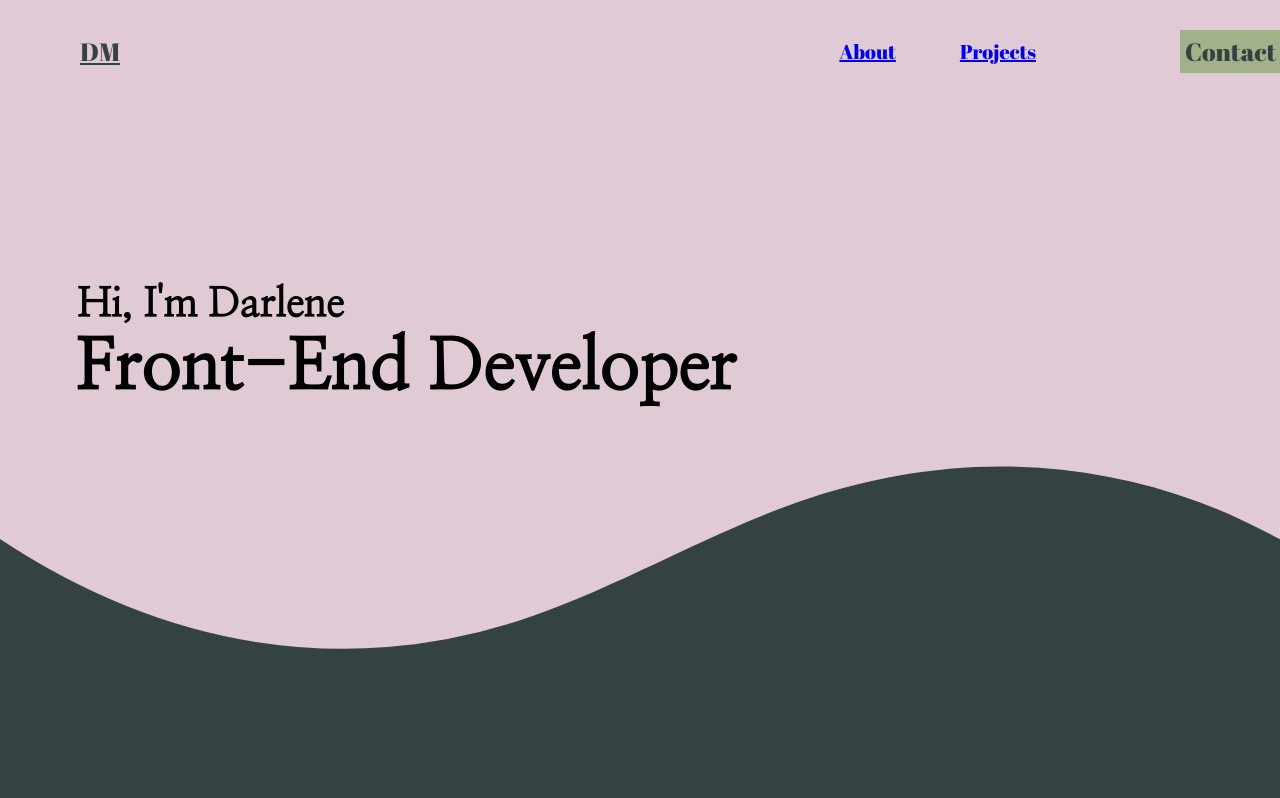
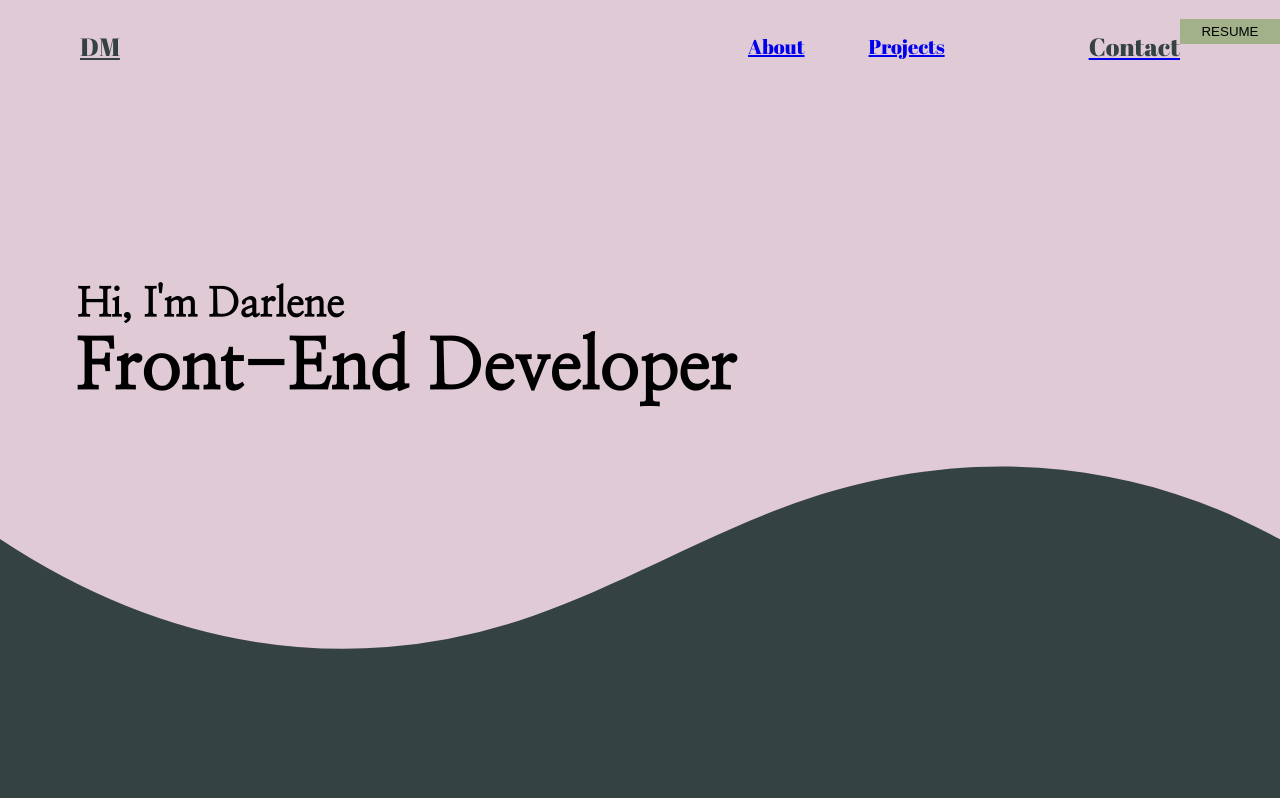
Before and after one commit to darlacodes19/My-Portfolio, a React (Create React App) app in the folder darlas-portfolio/: page / in a window 1280 px wide. Shown: the top 798 px of the page. Built offline with nearby package versions, Linux system fonts and the light colour scheme.

Commit message:
Add resume button to navigation bar

```diff
--- a/darlas-portfolio/src/components/Header.jsx
+++ b/darlas-portfolio/src/components/Header.jsx
@@ -25,8 +25,9 @@ const Header = () => {
             <li > Projects</li>
             </Link>
             <Link to="#contact-section" smooth>
-            <button className="nav-item call-to-action"> Contact </button>
+            <li className="nav-item"> Contact </li>
             </Link>
+            <button className="call-to-action"> RESUME </button>
 
 
         </nav>
```
